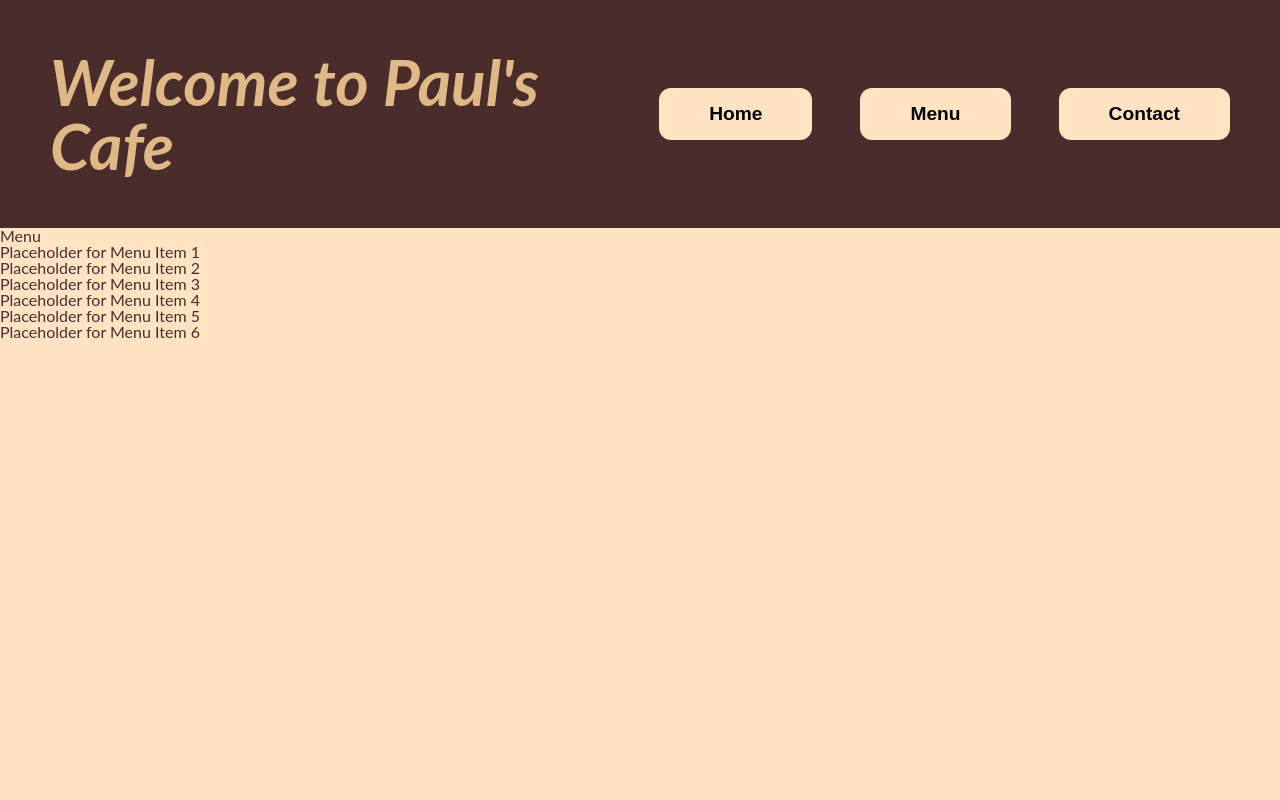
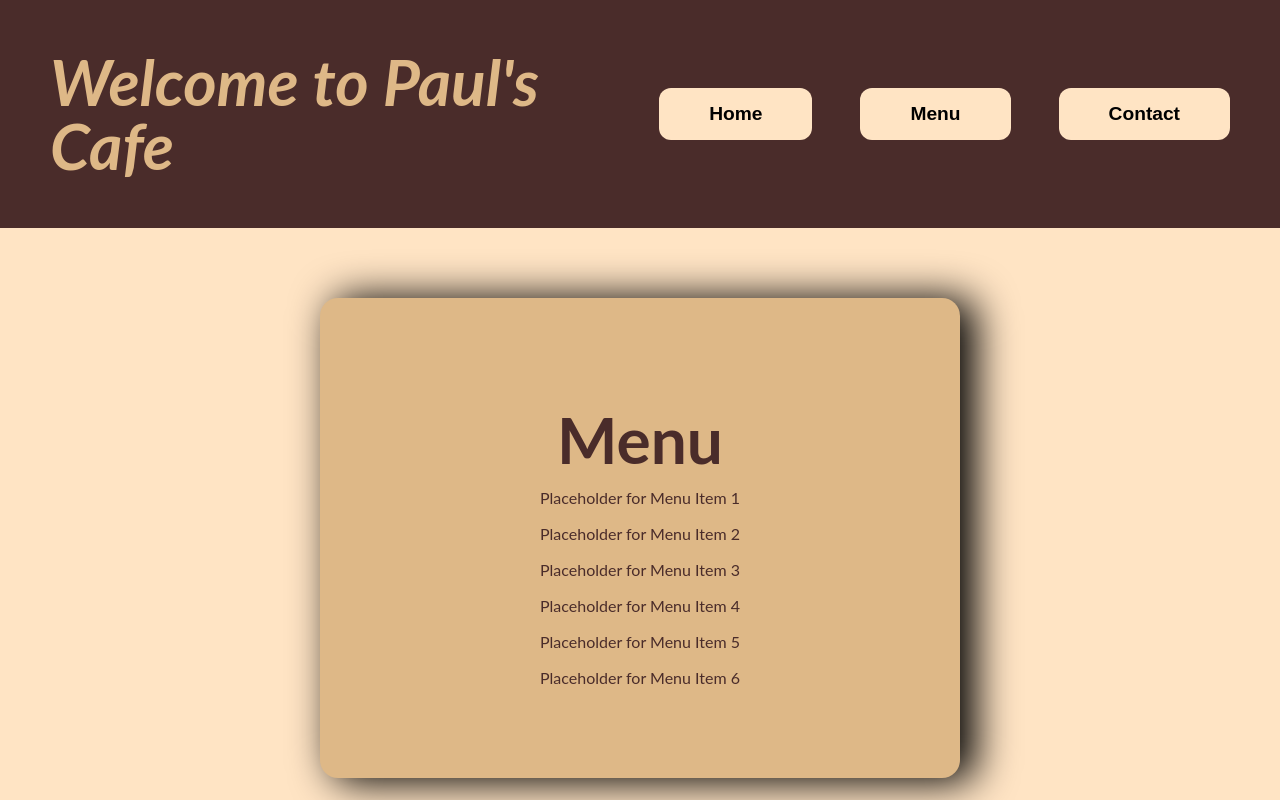
Before and after one commit to parthiv-2006/Restaurant-Page, a website built with webpack: page src/template.html in a window 1280 px wide. Both pictures are taken after a click on the button "Menu". Built offline with nearby package versions, Linux system fonts and the light colour scheme.

Commit message:
Add styling for menu page

```diff
--- a/src/style.css
+++ b/src/style.css
@@ -108,3 +108,35 @@ button:active {
     list-style: none; /* This is already in your reset, but good to be explicit */
     padding: 0;
 }
+
+/* Styling for Menu Section */
+
+.menu {
+    display:flex;
+    flex-direction: column;
+    align-items: center;
+    justify-content: center;
+    width: 50%;
+    height: 60vh;
+    border-radius: 18px;
+    background-color: burlywood;
+    margin: auto;
+    margin-top: 70px;
+    box-shadow: 14px 2px 40px 2px  black
+}
+
+
+.menu h1 {
+    font-size: 4rem;
+    font-weight: bold;
+    margin: 18px;
+}
+
+.menu ul {
+    display: flex;
+    flex-direction: column;
+    align-items: center;
+    gap: 20px
+}
+
+/* Styling for Contact Section */
```
